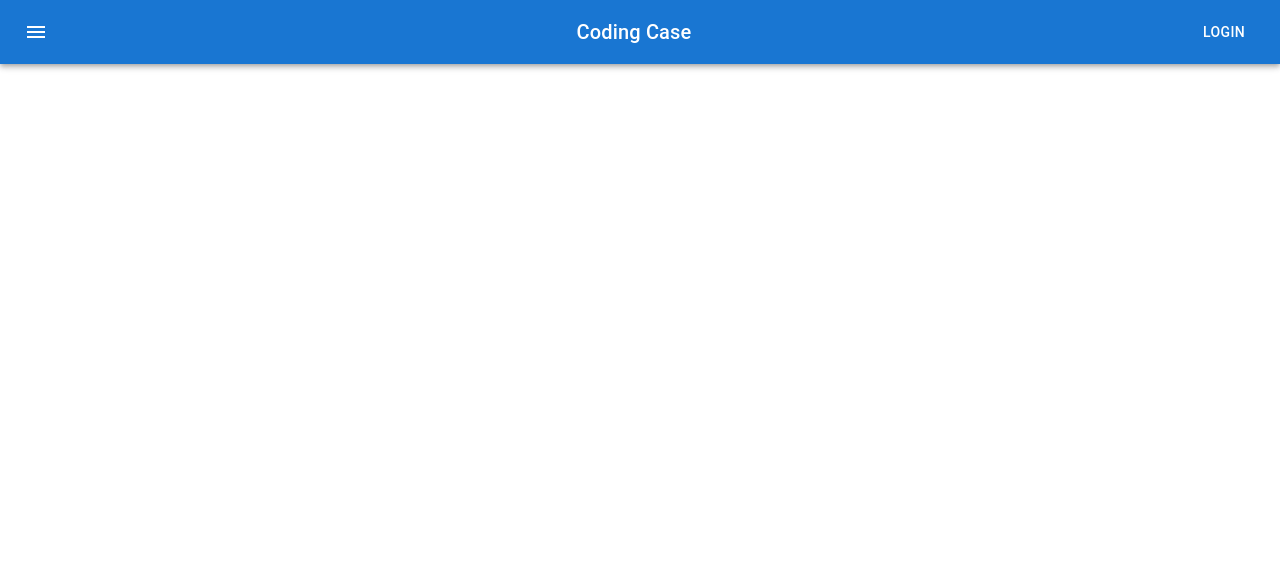
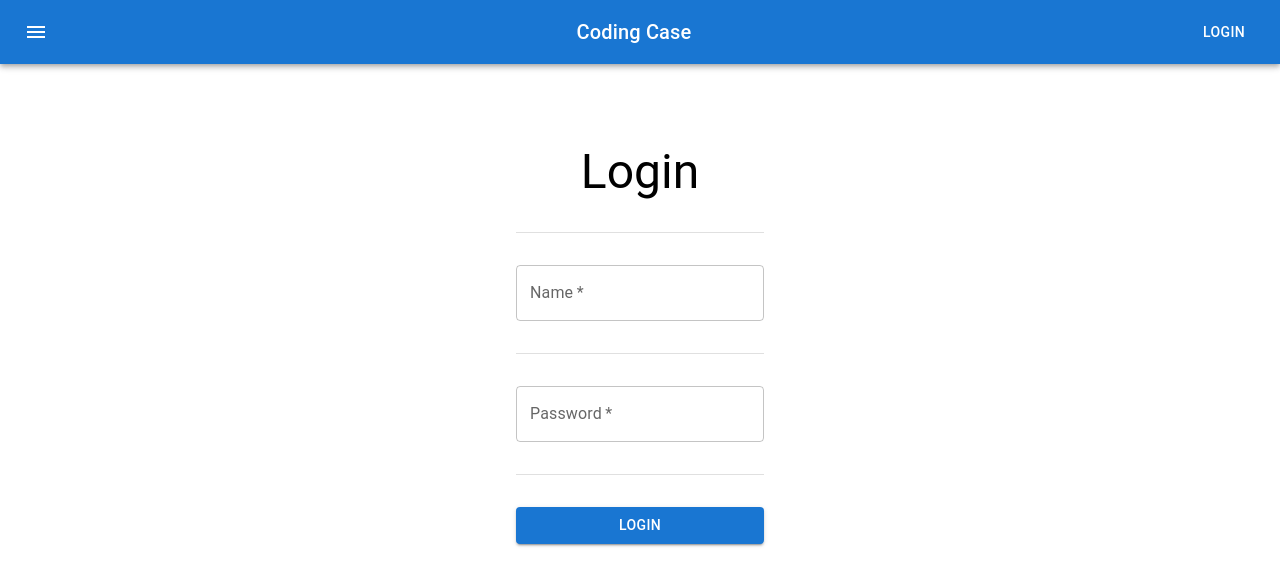
Before and after one commit to MichalKurzal/post_and_comments_react, a React (Create React App) app: page / in a window 1280 px wide. Shown: the top 586 px of the page. Built offline with nearby package versions, Linux system fonts and the light colour scheme.

Commit message:
Login Screen

```diff
--- a/src/App.js
+++ b/src/App.js
@@ -1,10 +1,12 @@
 import NavBar from "./components/nav";
+import Login from "./components/login";
 import "./App.css";
 
 function App() {
   return (
     <div className="App">
       <NavBar />
+      <Login />
     </div>
   );
 }
--- /dev/null
+++ b/src/components/login.js
@@ -0,0 +1,35 @@
+import * as React from "react";
+import Box from "@mui/material/Box";
+import TextField from "@mui/material/TextField";
+import Stack from "@mui/material/Stack";
+import Button from "@mui/material/Button";
+import Divider from "@mui/material/Divider";
+import Typography from "@mui/material/Typography";
+
+export default function Login() {
+  return (
+    <Box
+      component="form"
+      sx={{
+        display: "flex",
+        justifyContent: "space-evenly",
+        paddingTop: 10,
+      }}
+      noValidate
+      autoComplete="off"
+    >
+      <Stack
+        spacing={4}
+        divider={<Divider orientation="horizontal" flexItem />}
+        direction="column"
+      >
+        <Typography variant="h3" gutterBottom>
+          Login
+        </Typography>
+        <TextField required id="outlined-required" label="Name" />
+        <TextField required id="outlined-required" label="Password" />
+        <Button variant="contained">Login</Button>
+      </Stack>
+    </Box>
+  );
+}
--- a/src/index.css
+++ b/src/index.css
@@ -1,13 +1,13 @@
 body {
   margin: 0;
-  font-family: -apple-system, BlinkMacSystemFont, 'Segoe UI', 'Roboto', 'Oxygen',
-    'Ubuntu', 'Cantarell', 'Fira Sans', 'Droid Sans', 'Helvetica Neue',
+  font-family: -apple-system, BlinkMacSystemFont, "Segoe UI", "Roboto", "Oxygen",
+    "Ubuntu", "Cantarell", "Fira Sans", "Droid Sans", "Helvetica Neue",
     sans-serif;
   -webkit-font-smoothing: antialiased;
   -moz-osx-font-smoothing: grayscale;
 }
 
 code {
-  font-family: source-code-pro, Menlo, Monaco, Consolas, 'Courier New',
+  font-family: source-code-pro, Menlo, Monaco, Consolas, "Courier New",
     monospace;
 }
```
